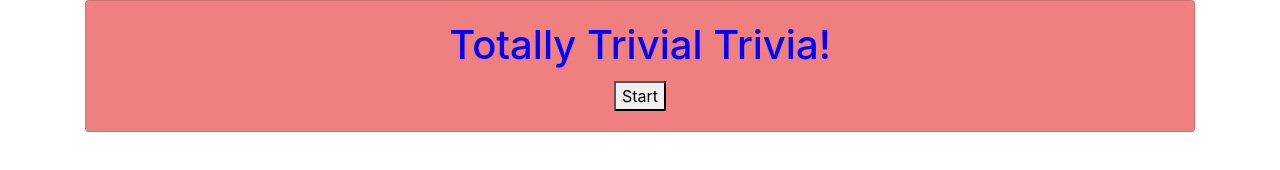
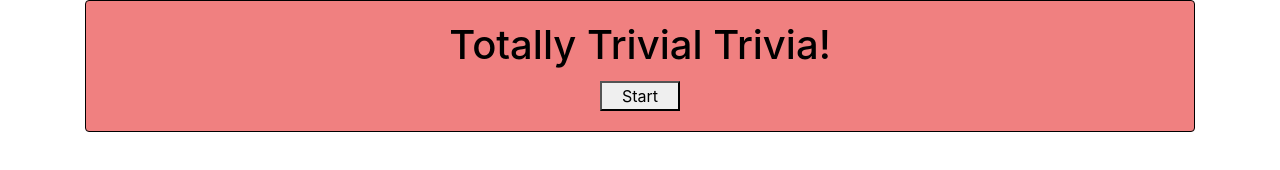
Before and after one commit to moshire/TriviaGame, a plain HTML site: page index.html in a window 1280 px wide. Drawn offline with nearby package versions, Linux system fonts and the light colour scheme.

Commit message:
Final Draft

```diff
--- a/assets/css/style.css
+++ b/assets/css/style.css
@@ -4,4 +4,18 @@
     background-color: lightcoral;
     text-emphasis: bold;
     color:blue;
+    border-color: black;
+    text-size-adjust: 20px;
+
 }
+.card-title{
+    color: black;
+    text-decoration: inherit;
+}
+.startBtn{
+    width: 80px;
+}
+#finalMessage{
+    text-emphasis: bold;
+    color: green;
+}
--- a/assets/javascript/app.js
+++ b/assets/javascript/app.js
@@ -39,6 +39,7 @@ var questionsList = [
 // testing
 console.log(questionsList[0].answerList[1]);
 console.log(questionsList[0].question);
+
 // on click funtion
 
 $(".startBtn").on("click", function () {
```
